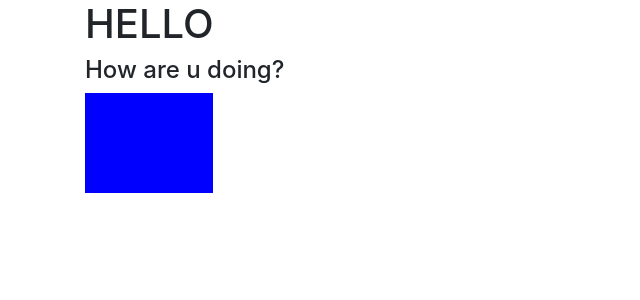
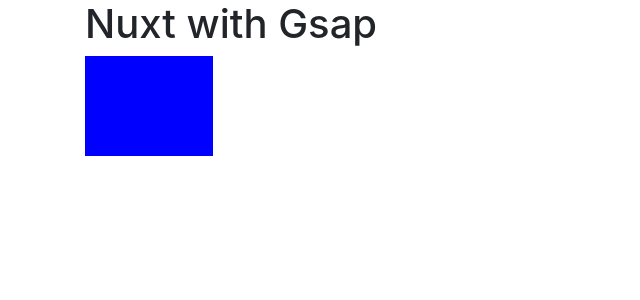
Before and after one commit to gaisinskii/gsap-nuxt, a Nuxt app: page / in a window 1280 px wide. Shown: the top 300 px of the page, without its empty margins (0-640 px from the left). Built offline with nearby package versions, Linux system fonts and the light colour scheme.

Commit message:
started playin'

```diff
--- a/components/MainComponent.vue
+++ b/components/MainComponent.vue
@@ -1,15 +1,12 @@
 <template>
     <div class="container">
-        <div class="home">
-            <h1>
-                HELLO
-            </h1>
-            <h4>
-                How are u doing?
-            </h4>
-        </div>
-        <div class="rect">
+        <div class="row">
+            <div class="col">
+                <h1>Nuxt with Gsap</h1>
+                <div class="rect">
 
+                </div>
+            </div>
         </div>
     </div>
 </template>
```
